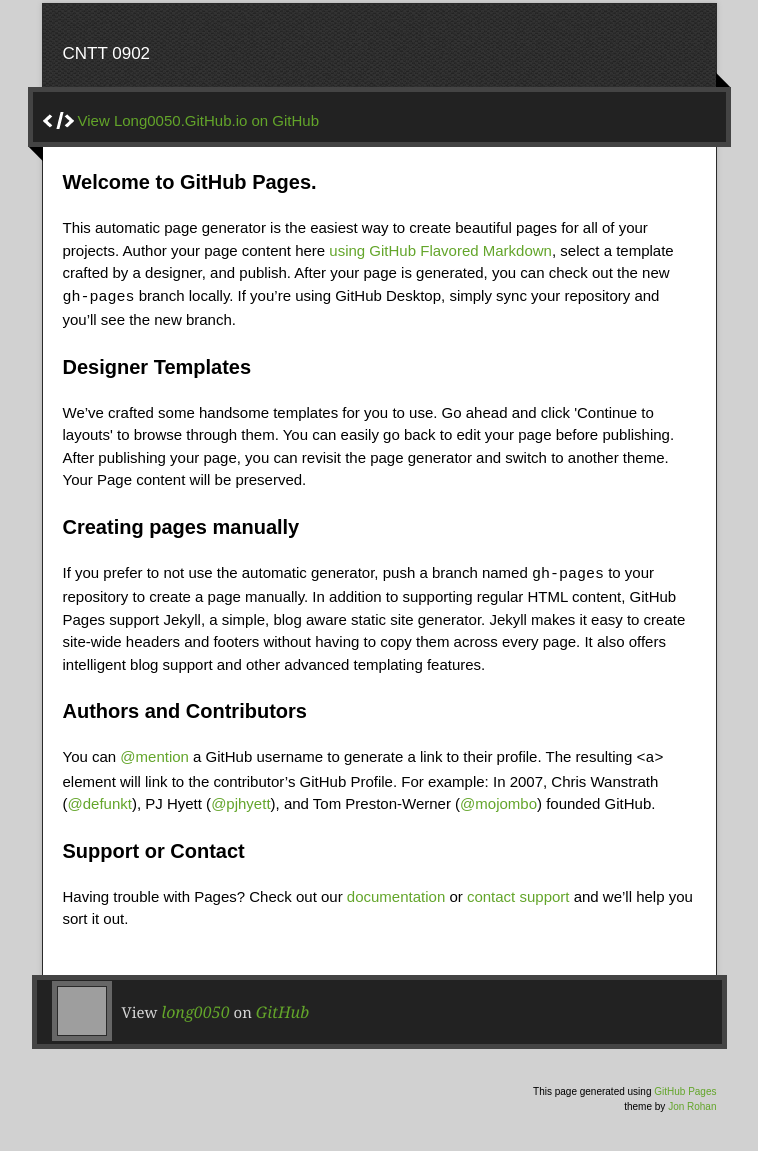
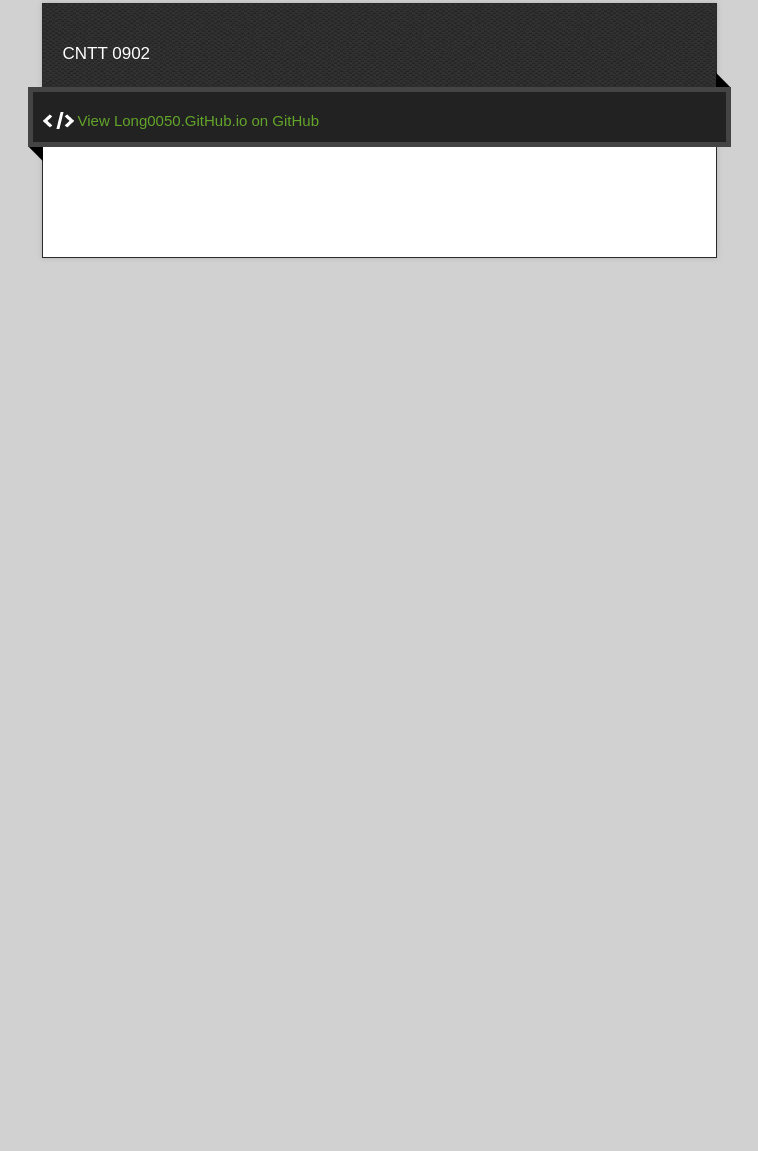
Before and after one commit to long0050/long0050.github.io, a plain HTML site: page index.html in a window 1280 px wide. Shown: the part 127-1278 px from the top of the page, without its empty margins (261-1019 px from the left). After the commit the page ends 800 px from the top, so only its background shows below. Drawn offline with nearby package versions, Linux system fonts and the light colour scheme; grey boxes are pictures that could not be loaded.

Commit message:
Update index.html

```diff
--- a/index.html
+++ b/index.html
@@ -34,49 +34,7 @@
         <span class="blc"></span><span class="trc"></span>
         </div>
         <article class="markdown-body">
-          <h3>
-<a id="welcome-to-github-pages" class="anchor" href="#welcome-to-github-pages" aria-hidden="true"><span aria-hidden="true" class="octicon octicon-link"></span></a>Welcome to GitHub Pages.</h3>
 
-<p>This automatic page generator is the easiest way to create beautiful pages for all of your projects. Author your page content here <a href="https://guides.github.com/features/mastering-markdown/">using GitHub Flavored Markdown</a>, select a template crafted by a designer, and publish. After your page is generated, you can check out the new <code>gh-pages</code> branch locally. If you’re using GitHub Desktop, simply sync your repository and you’ll see the new branch.</p>
-
-<h3>
-<a id="designer-templates" class="anchor" href="#designer-templates" aria-hidden="true"><span aria-hidden="true" class="octicon octicon-link"></span></a>Designer Templates</h3>
-
-<p>We’ve crafted some handsome templates for you to use. Go ahead and click 'Continue to layouts' to browse through them. You can easily go back to edit your page before publishing. After publishing your page, you can revisit the page generator and switch to another theme. Your Page content will be preserved.</p>
-
-<h3>
-<a id="creating-pages-manually" class="anchor" href="#creating-pages-manually" aria-hidden="true"><span aria-hidden="true" class="octicon octicon-link"></span></a>Creating pages manually</h3>
-
-<p>If you prefer to not use the automatic generator, push a branch named <code>gh-pages</code> to your repository to create a page manually. In addition to supporting regular HTML content, GitHub Pages support Jekyll, a simple, blog aware static site generator. Jekyll makes it easy to create site-wide headers and footers without having to copy them across every page. It also offers intelligent blog support and other advanced templating features.</p>
-
-<h3>
-<a id="authors-and-contributors" class="anchor" href="#authors-and-contributors" aria-hidden="true"><span aria-hidden="true" class="octicon octicon-link"></span></a>Authors and Contributors</h3>
-
-<p>You can <a href="https://help.github.com/articles/basic-writing-and-formatting-syntax/#mentioning-users-and-teams" class="user-mention">@mention</a> a GitHub username to generate a link to their profile. The resulting <code>&lt;a&gt;</code> element will link to the contributor’s GitHub Profile. For example: In 2007, Chris Wanstrath (<a href="https://github.com/defunkt" class="user-mention">@defunkt</a>), PJ Hyett (<a href="https://github.com/pjhyett" class="user-mention">@pjhyett</a>), and Tom Preston-Werner (<a href="https://github.com/mojombo" class="user-mention">@mojombo</a>) founded GitHub.</p>
-
-<h3>
-<a id="support-or-contact" class="anchor" href="#support-or-contact" aria-hidden="true"><span aria-hidden="true" class="octicon octicon-link"></span></a>Support or Contact</h3>
-
-<p>Having trouble with Pages? Check out our <a href="https://help.github.com/pages">documentation</a> or <a href="https://github.com/contact">contact support</a> and we’ll help you sort it out.</p>
-        </article>
-      </div>
-    </div>
-    <footer>
-      <div class="owner">
-
-      <p><a href="https://github.com/long0050" class="avatar"><img src="https://avatars2.githubusercontent.com/u/17637209?v=3&amp;s=60" width="48" height="48"></a>View <a href="https://github.com/long0050">long0050</a> on <a href="https://www.github.com">GitHub</a></p>
-
-      </div>
-      <div class="creds">
-        <small>This page generated using <a href="https://pages.github.com/">GitHub Pages</a><br>theme by <a href="https://twitter.com/jonrohan/">Jon Rohan</a></small>
-      </div>
-    </footer>
-  </div>
-  <div class="current-section">
-    <a href="#top">Scroll to top</a>
-    <a href="https://github.com/long0050/long0050.github.io/tarball/master" class="tar">tar</a><a href="https://github.com/long0050/long0050.github.io/zipball/master" class="zip">zip</a><a href="" class="code">source code</a>
-    <p class="name"></p>
-  </div>
 
 
 </body>
```
